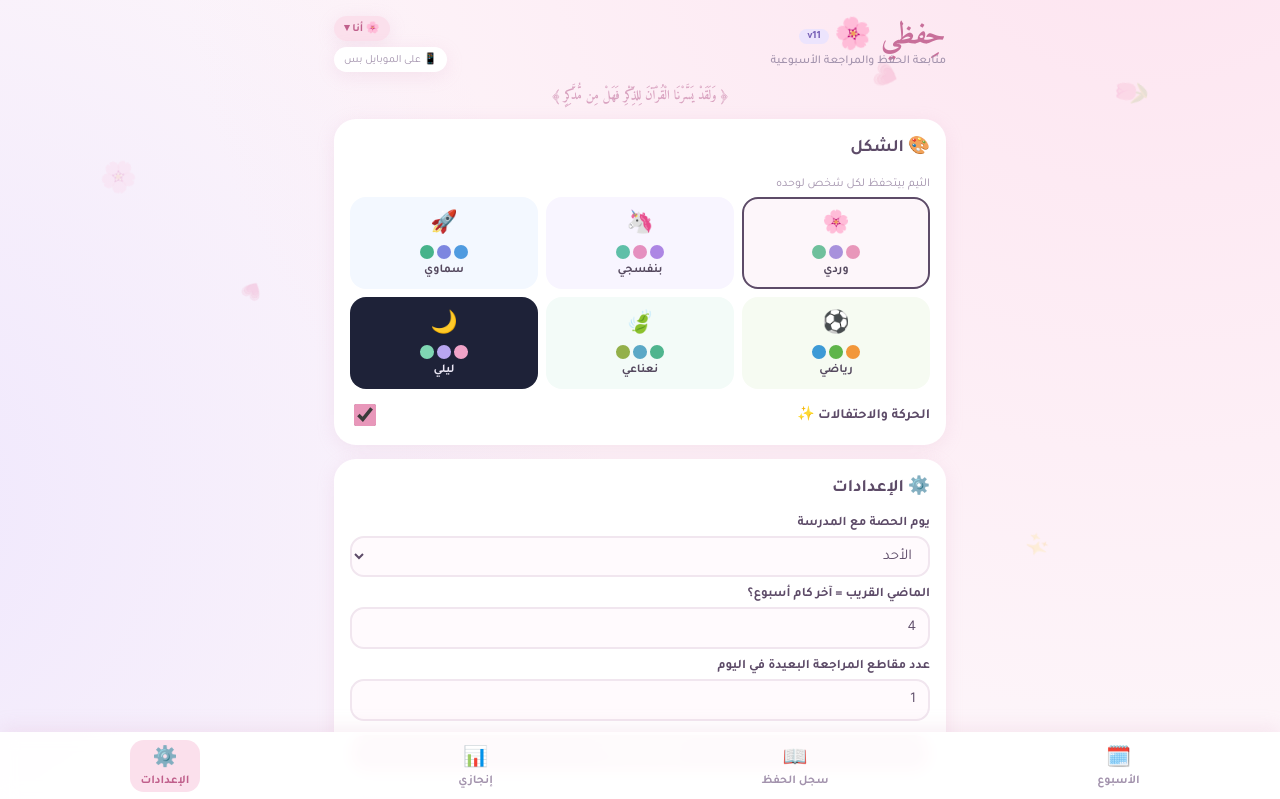
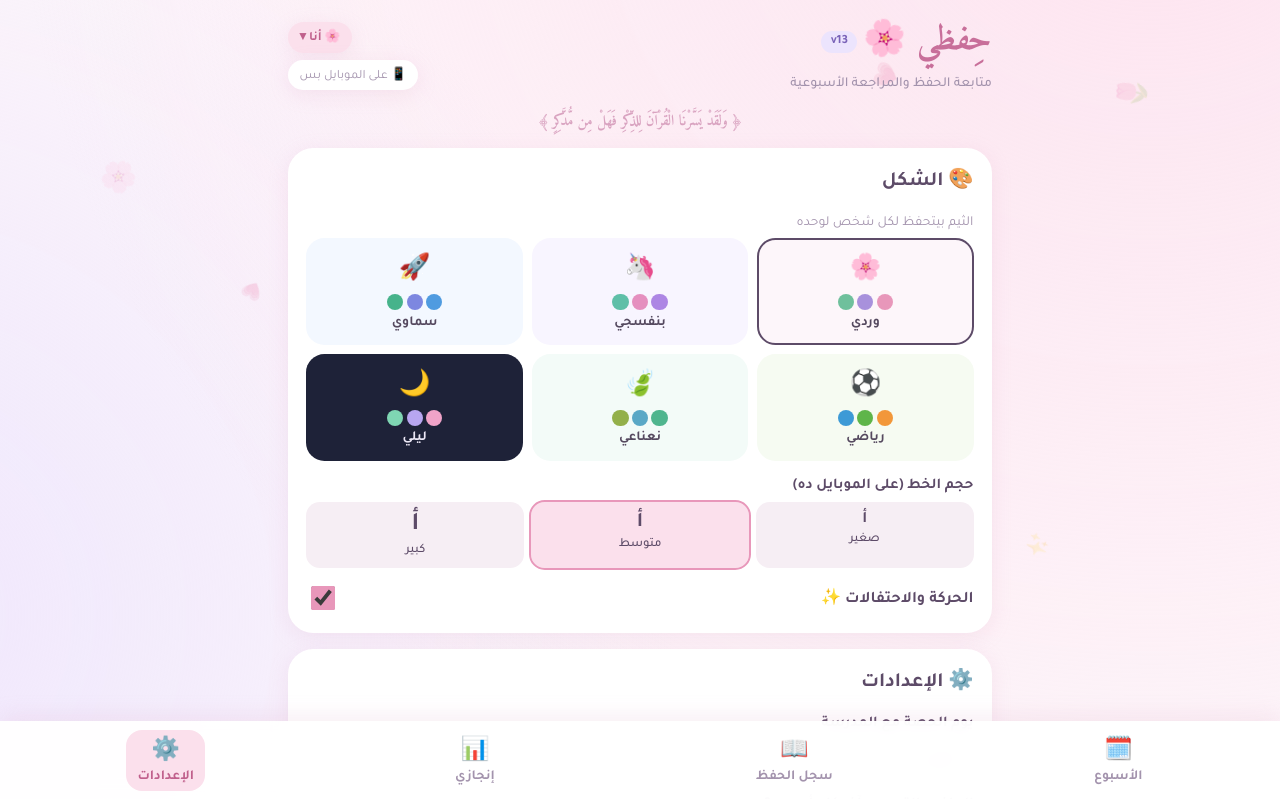
Before and after one commit to Moataz-Masaref/Hifzi, a plain HTML site: page index.html in a window 1280 px wide. Both pictures are taken after a click on the button "⚙️ الإعدادات". Shown: the top 799 px of the page. Drawn offline with Linux system fonts and the light colour scheme.

Commit message:
Add files via upload

```diff
--- a/index.html
+++ b/index.html
@@ -60,8 +60,8 @@ button{font-family:inherit;cursor:pointer;border:0}
 input,select,textarea{font-family:inherit;font-size:15px;color:var(--text)}
 .wrap{max-width:640px;margin:0 auto;padding:16px 14px}
 header.top{display:flex;align-items:center;justify-content:space-between;margin-bottom:12px}
-.brand{font-family:'Amiri',serif;font-size:30px;color:var(--accent);line-height:1}
-.brand small{display:block;font-family:'Tajawal';font-size:12px;color:var(--muted);font-weight:500;margin-top:4px}
+.brand{font-family:'Amiri',serif;font-size:30px;color:var(--accent);line-height:1.35}
+.brand small{display:block;font-family:'Tajawal';font-size:12px;color:var(--muted);font-weight:500;margin-top:10px;line-height:1.3}
 .sync{font-size:11px;color:var(--muted);background:var(--card);border-radius:20px;padding:5px 10px;box-shadow:var(--shadow)}
 .card{background:var(--card);border-radius:22px;padding:16px;box-shadow:var(--shadow);margin-bottom:14px}
 .weeknav{display:flex;align-items:center;justify-content:space-between;gap:8px}
@@ -134,7 +134,7 @@ label.f{display:block;font-size:13px;font-weight:700;margin:10px 0 4px}
 .picks{max-height:150px;overflow:auto;background:var(--soft2);border-radius:14px;padding:6px}
 .prof{border:0;font-family:inherit;font-weight:700;color:var(--tx-n);background:var(--pink);cursor:pointer}
 .badge{position:absolute;top:3px;left:4px;font-size:12px}
-.seg{display:grid;grid-template-columns:repeat(4,1fr);gap:6px;margin-top:6px}
+.seg{display:grid;grid-template-columns:repeat(auto-fit,minmax(72px,1fr));gap:6px;margin-top:6px}
 .seg button{background:var(--soft);border-radius:12px;padding:8px 2px;font-size:12px;font-weight:700;color:var(--text)}
 .seg button.on{background:var(--mint);outline:2px solid var(--mint-d)}
 .seg button.on.m{background:var(--peach);outline-color:var(--peach-d)}
@@ -196,6 +196,11 @@ body.noanim *,body.noanim *::before{animation:none!important;transition:none!imp
 body.noanim #floaters{display:none}
 .ver{font-family:'Tajawal',sans-serif;font-size:11px;font-weight:700;background:var(--lav);color:var(--tx-r);border-radius:10px;padding:2px 8px;vertical-align:middle;margin-right:6px;display:inline-block}
 #updBar{background:linear-gradient(135deg,var(--mint),var(--lav));display:flex;align-items:center;gap:10px}
+.wrap,nav.tabs,#modalRoot,.toast{zoom:var(--z,1.15)}
+.fz{display:grid;grid-template-columns:repeat(3,1fr);gap:6px;margin-top:6px}
+.fz button{background:var(--soft);border-radius:12px;padding:8px 2px;font-weight:700;color:var(--text);display:flex;flex-direction:column;align-items:center;gap:2px}
+.fz button.on{background:var(--pink);outline:2px solid var(--pink-d)}
+.fz button span{font-size:11px;font-weight:500}
 .ayah-deco{font-family:'Amiri',serif;color:var(--deco);font-size:13px;text-align:center;margin:4px 0 12px}
 </style>
 </head>
@@ -203,7 +208,7 @@ body.noanim #floaters{display:none}
 <div id="floaters"></div>
 <div class="wrap">
   <header class="top">
-    <div class="brand">حِفظي <span class="fl" id="brandEm">🌸</span><span class="ver" id="verTag">v11</span><small>متابعة الحفظ والمراجعة الأسبوعية</small></div>
+    <div class="brand">حِفظي <span class="fl" id="brandEm">🌸</span><span class="ver" id="verTag">v13</span><small>متابعة الحفظ والمراجعة الأسبوعية</small></div>
     <div style="display:flex;flex-direction:column;gap:6px;align-items:flex-end"><button class="sync prof" id="profBtn">🌸</button><div class="sync" id="sync">📱 على الموبايل</div></div>
   </header>
   <div class="ayah-deco">﴿ وَلَقَدْ يَسَّرْنَا الْقُرْآنَ لِلذِّكْرِ فَهَلْ مِن مُّدَّكِرٍ ﴾</div>
@@ -232,7 +237,10 @@ const AYAT=[7,286,200,176,120,165,206,75,129,109,123,111,43,52,99,128,111,110,98
 const DAYS=["الأحد","الاثنين","الثلاثاء","الأربعاء","الخميس","الجمعة","السبت"];
 const ROWS={n:"تثبيت الجديد",r:"مراجعة قريبة",f:"مراجعة بعيدة"};
 const LS="hifzi_state_v1";
-const APP_VERSION="11";
+const APP_VERSION="13";
+const FK="hifzi_font_v1";let fontZ="1.15";try{fontZ=localStorage.getItem(FK)||"1.15"}catch(e){}
+function applyFont(){document.documentElement.style.setProperty("--z",fontZ)}
+applyFont();
 
 let state={v:1,updatedAt:0,settings:{sessionDay:null,nearWeeks:4,farPerDay:1},portions:[],weeks:{}};
 let tab="week", weekKey=null;
@@ -585,6 +593,8 @@ function renderSettings(){
   <div class="card"><h3 style="margin-top:0">🎨 الشكل</h3>
     <div class="hint">الثيم بيتحفظ لكل شخص لوحده</div>
     ${themePicker(theme())}
+    <label class="f" style="margin-top:14px">حجم الخط (على الموبايل ده)</label>
+    <div class="fz">${[["1","صغير",14],["1.15","متوسط",18],["1.3","كبير",22]].map(([z,t,px])=>`<button data-z="${z}" class="${fontZ===z?"on":""}"><b style="font-size:${px}px">أ</b><span>${t}</span></button>`).join("")}</div>
     <label class="switch">الحركة والاحتفالات ✨<input type="checkbox" id="mot" ${motionOn()?"checked":""}></label>
   </div>
   <div class="card"><h3 style="margin-top:0">⚙️ الإعدادات</h3>
@@ -631,6 +641,7 @@ function renderSettings(){
   <div class="card"><div class="hint">🌸 حِفظي ${"v"+APP_VERSION} – بيشتغل من غير نت. الحفظ على Drive اختياري وبيبقى على حساب Google بتاعك أنتِ.</div></div>`;
   $("#bk").value=JSON.stringify(bundle());
   bindThemePicker($("#view"),k=>{state.settings.theme=k;save();applyTheme();confetti(innerWidth/2,innerHeight*0.3,16)});
+  document.querySelectorAll(".fz button").forEach(b=>b.onclick=()=>{fontZ=b.dataset.z;try{localStorage.setItem(FK,fontZ)}catch(e){}applyFont();render();toast("اتغير حجم الخط ✓")});
   $("#mot").onchange=e=>{state.settings.motion=e.target.checked;save();applyTheme();if(e.target.checked)confetti(innerWidth/2,innerHeight*0.3,16)};
   $("#sv").onclick=()=>{s.sessionDay=+$("#sd").value;s.nearWeeks=Math.min(12,Math.max(1,+$("#nw").value||4));s.farPerDay=Math.min(5,Math.max(1,+$("#fp").value||1));weekKey=null;save();toast("اتحفظت الإعدادات ✓");render()};
   $("#cp").onclick=async()=>{try{await navigator.clipboard.writeText($("#bk").value);toast("اتنسخ ✓")}catch(e){$("#bk").select();toast("حدد النص وانسخه يدوي")}};
--- a/sw.js
+++ b/sw.js
@@ -1,5 +1,5 @@
 // حِفظي – بيخلي التطبيق يشتغل من غير نت
-const CACHE = 'hifzi-v11';
+const CACHE = 'hifzi-v13';
 const SHELL = ['./', './index.html', './manifest.webmanifest', './icon-192.png', './icon-512.png', './icon-maskable-512.png', './apple-touch-icon.png'];
 
 self.addEventListener('install', e => {
--- a/version.json
+++ b/version.json
@@ -1,4 +1,4 @@
 {
-  "version": "11",
-  "notes": "الحفظ الجديد بيظهر على طول في جدول الأسبوع + ألوان خريطة الحفظ رجعت"
+  "version": "13",
+  "notes": "3 أحجام للخط من الإعدادات (صغير / متوسط / كبير)"
 }
```
